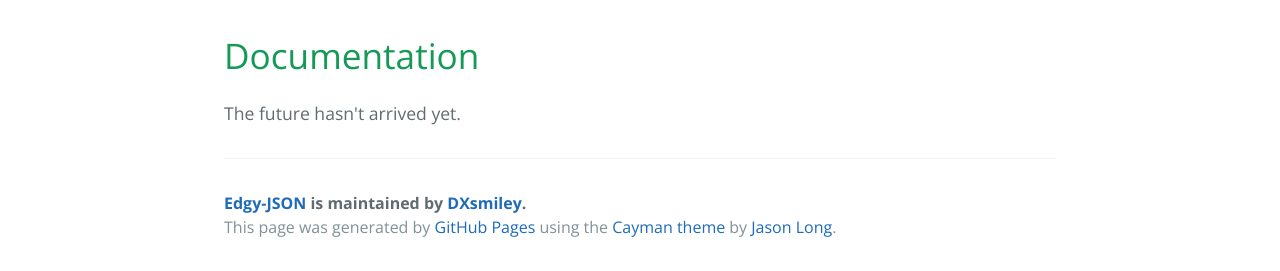
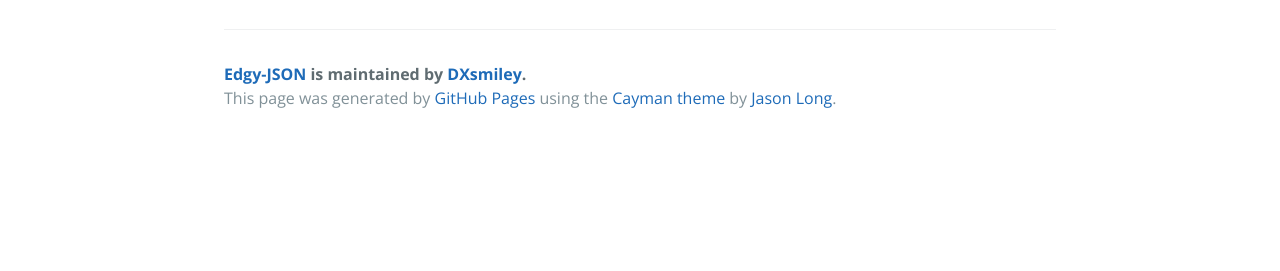
Before and after one commit to DXsmiley/edgy-json, a plain HTML site: page index.html in a window 1280 px wide. Shown: the part 816-1087 px from the top of the page. After the commit the page ends 958 px from the top, so only its background shows below. Drawn offline with nearby package versions, Linux system fonts and the light colour scheme.

Commit message:
Removed misleading reference to docs

```diff
--- a/index.html
+++ b/index.html
@@ -32,10 +32,6 @@
 edgy.check(schema, data)
 </code></pre>
 
-            <h1><a id="documentation" class="anchor" href="#documentation"><span class="octicon octicon-link"></span></a>Documentation</h1>
-
-            <p>The future hasn't arrived yet.</p>
-
             <footer class="site-footer">
                 <span class="site-footer-owner"><a href="https://github.com/DXsmiley/edgy-json">Edgy-JSON</a> is maintained by <a href="https://github.com/DXsmiley">DXsmiley</a>.</span>
                 <span class="site-footer-credits">This page was generated by <a href="https://pages.github.com">GitHub Pages</a> using the <a href="https://github.com/jasonlong/cayman-theme">Cayman theme</a> by <a href="https://twitter.com/jasonlong">Jason Long</a>.</span>
```
